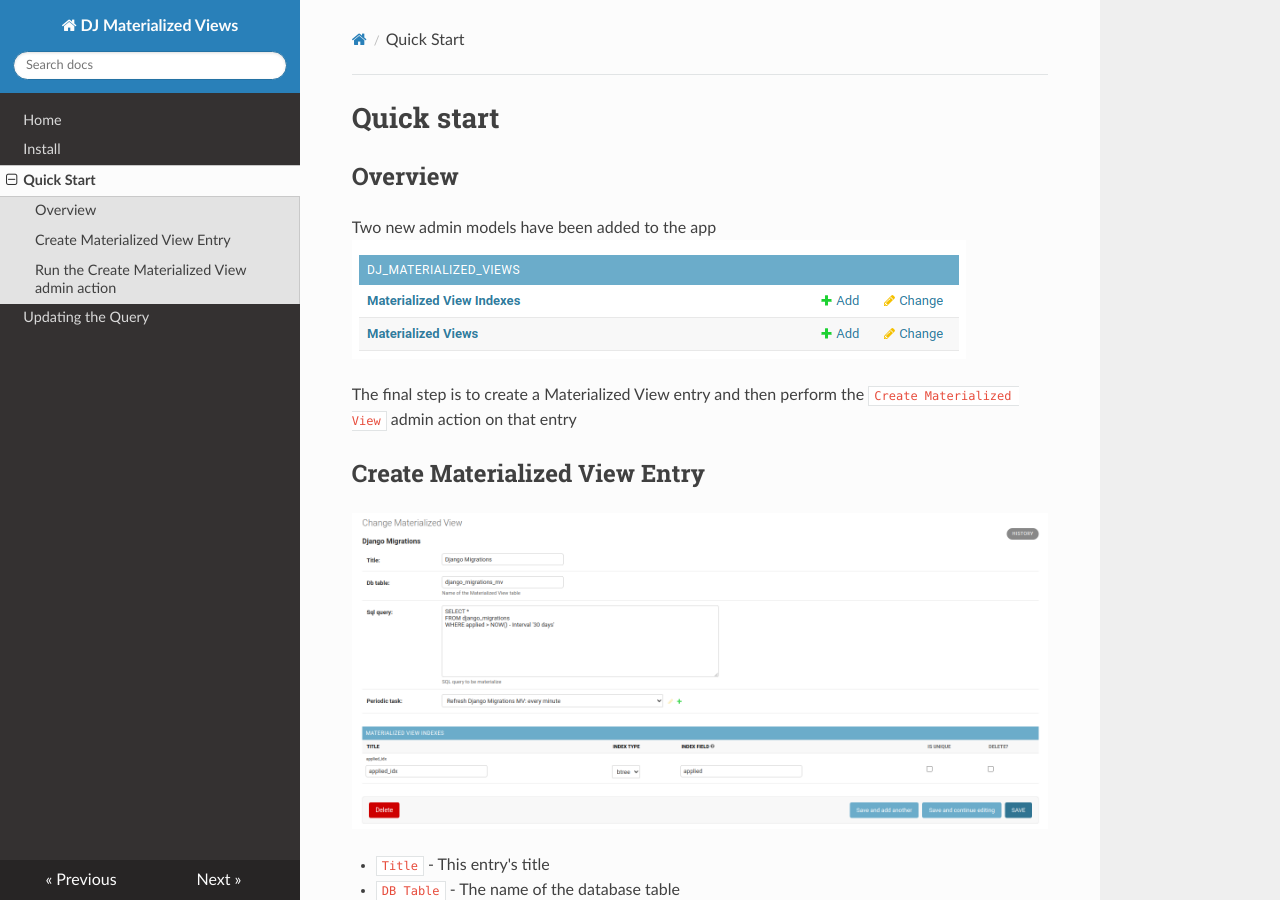
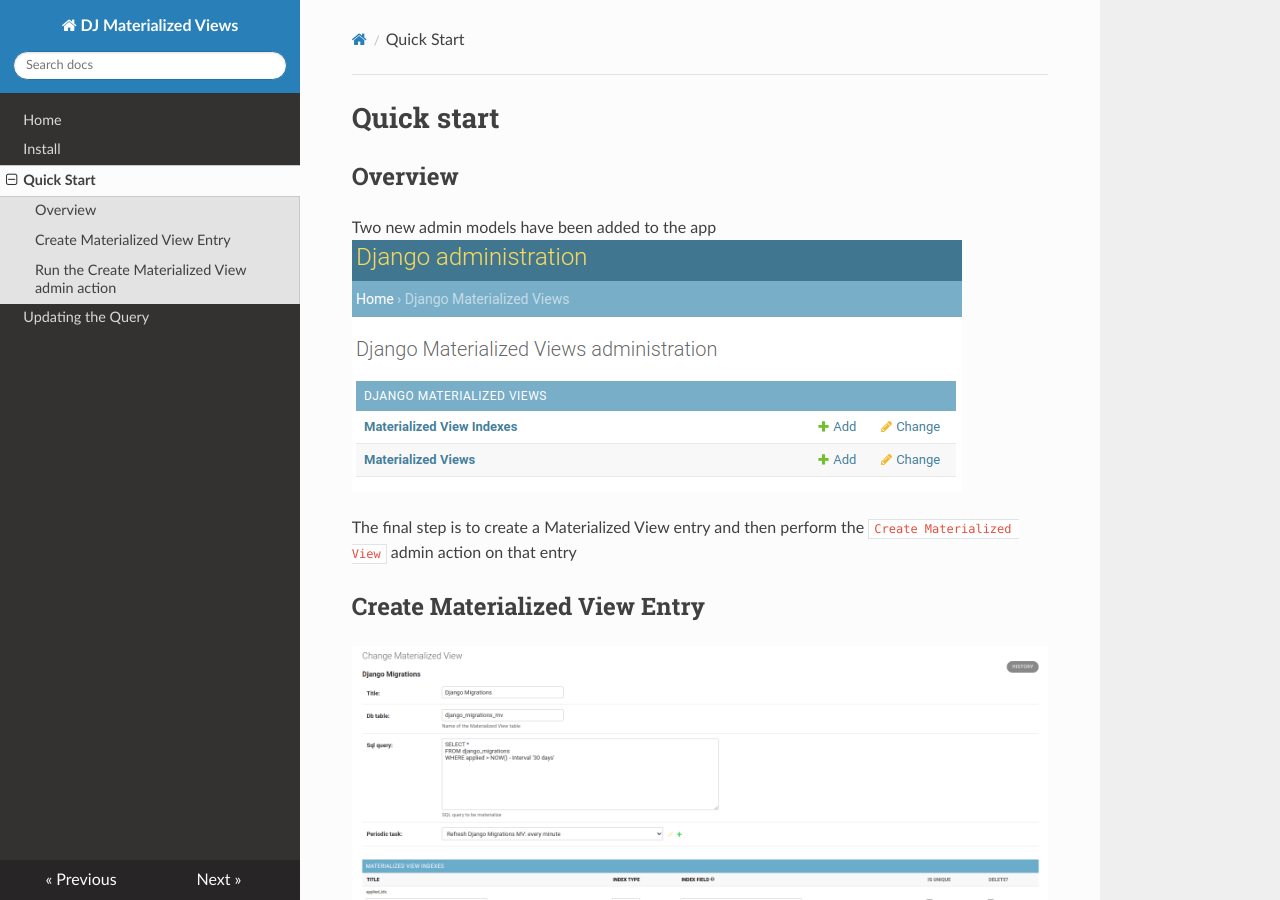
Before and after one commit to MilanPecov/dj_materialized_views, an MkDocs documentation site: the page built from docs/quick_start.md, in a window 1280 px wide and 900 px high. Built offline with MkDocs 1.6.1, drawn with Linux system fonts in a browser that asks for light colours; nearby versions of some CDN libraries.

Commit message:
feat(docs) | update admin img

```diff
--- a/docs/quick_start.md
+++ b/docs/quick_start.md
@@ -3,7 +3,7 @@
 ## Overview
 
 Two new admin models have been added to the app
-![img.png](images/mv_admin_page.png)
+![](images/mv_admin_page.png)
 
 The final step is to create a Materialized View entry and then perform the
 `Create Materialized View` admin action on that entry
```
Also changed, not shown: docs/images/mv_admin_page.png.
